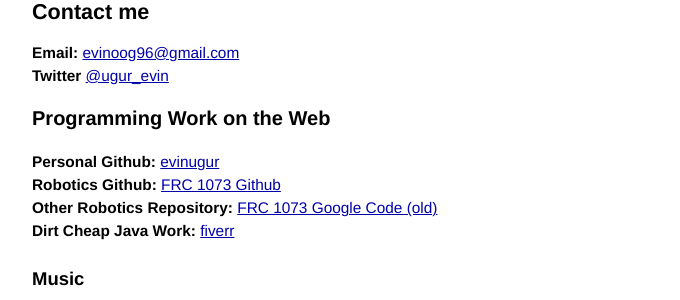
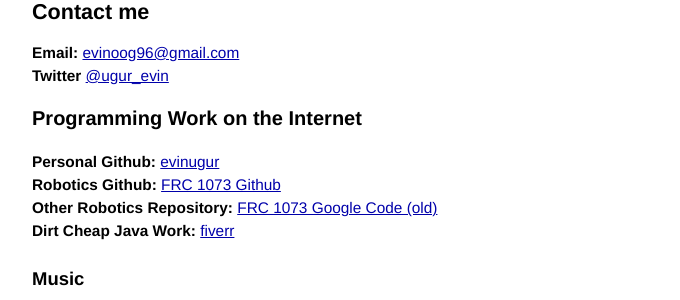
Before and after one commit to Armoredspider/evinugur.github.com, a Jekyll site: the page built from about/index.html, in a window 1280 px wide. Shown: the part 834-1134 px from the top of the page, without its empty margins (300-980 px from the left). Built offline with Jekyll 4.4.1, drawn with Linux system fonts in a browser that asks for light colours; Markdown is read by kramdown in place of the engine named in the settings.

Commit message:
realized saying the word web in 2012 is stupid

```diff
--- a/about/index.html
+++ b/about/index.html
@@ -41,7 +41,7 @@
 </div>
 
 <div>
-  <h3>Programming Work on the Web</h3>
+  <h3>Programming Work on the Internet</h3>
   <b>Personal Github: </b> <a href="https://github.com/evinugur">evinugur</a><br/>
   <b>Robotics Github: </b> <a href="https://github.com/organizations/FRCTeam1073-TheForceTeam/">FRC 1073 Github</a><br/>
   <b>Other Robotics Repository: </b> <a href="https://code.google.com/p/theforceteam-1073">FRC 1073 Google Code (old)</a><br/>
```
